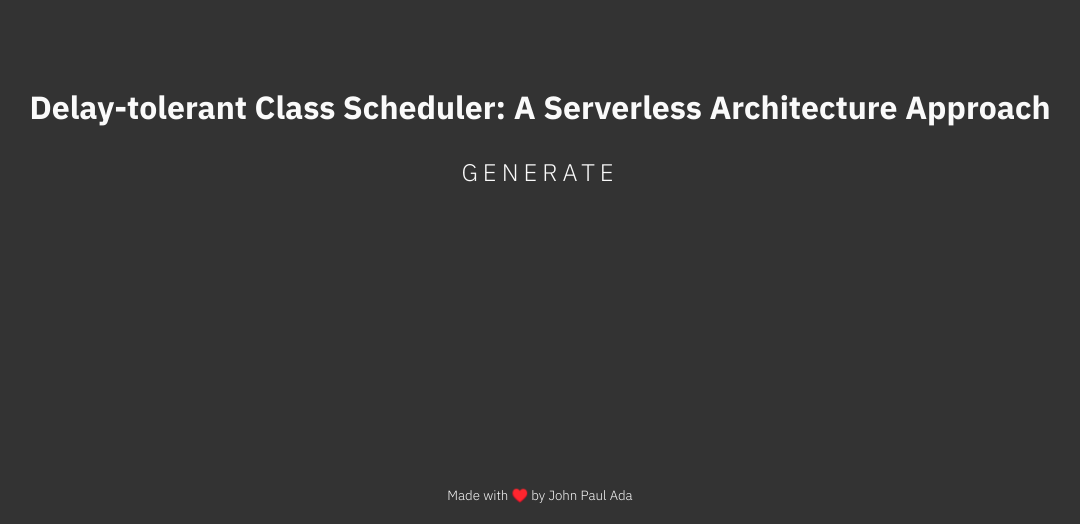
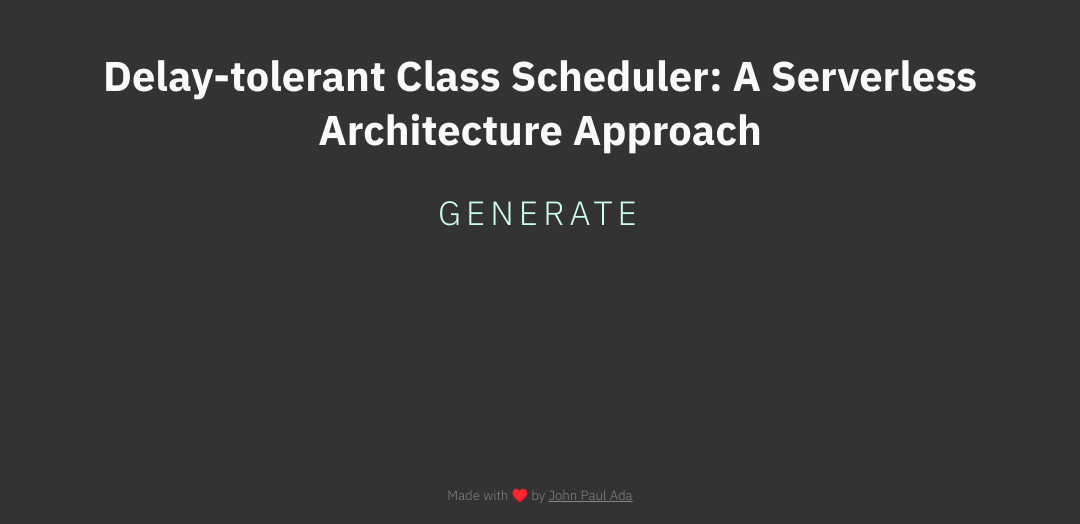
Before and after one commit to johnpaulada/thesis-title-generator, a React (Create React App) app: page / in a window 1280 px wide. Shown: the part 276-800 px from the top of the page, without its empty margins (100-1180 px from the left). Built offline with nearby package versions, Linux system fonts and the light colour scheme.

Commit message:
Added link to github repo

```diff
--- a/src/App.js
+++ b/src/App.js
@@ -2,8 +2,9 @@ import React, { Component } from 'react';
 import Generatr from './Generatr'
 import {
   Container,
+  GenerateButton,
   Header,
-  GenerateButton,
+  LinkOut,
   MadeBy
 } from './Styles'
 
@@ -86,7 +87,9 @@ class App extends Component {
       <Container>
         <Header>{this.state.title}</Header>
         <GenerateButton onClick={this.onPressGenerate}>GENERATE</GenerateButton>
-        <MadeBy>Made with ♥️ by John Paul Ada</MadeBy>
+        <MadeBy>
+          Made with ♥️ by <LinkOut href="https://github.com/johnpaulada/thesis-title-generator">John Paul Ada</LinkOut>
+        </MadeBy>
       </Container>
     );
   }
--- a/src/Styles.js
+++ b/src/Styles.js
@@ -15,7 +15,7 @@ export const Header = styled.h2`
     color: #FAFAFA;
     font-family: 'IBM Plex Sans', sans-serif;
     font-weight: 700;
-    font-size: 2em;
+    font-size: calc(1em + 2vw);
     text-align: center;
     margin-left: 10vw;
     margin-right: 10vw;
@@ -23,12 +23,12 @@ export const Header = styled.h2`
 
 export const GenerateButton = styled.button`
     background: none;
-    color: #FAFAFA;
+    color: #cdfff0;
     border: none;
     font-family: 'IBM Plex Sans', sans-serif;
     font-weight: 300;
     letter-spacing: 5px;
-    font-size: 1.5em;
+    font-size: calc(0.5em + 2vw);
     cursor: pointer;
     outline: none;
 `
@@ -36,7 +36,11 @@ export const GenerateButton = styled.button`
 export const MadeBy = styled.small`
     font-family: 'IBM Plex Sans', sans-serif;
     font-weight: 300;
-    color: #FAFAFA;
+    color: #848484;
     position: absolute;
     bottom: 20px;
 `
+
+export const LinkOut = styled.a`
+    color: #848484;
+`
```
